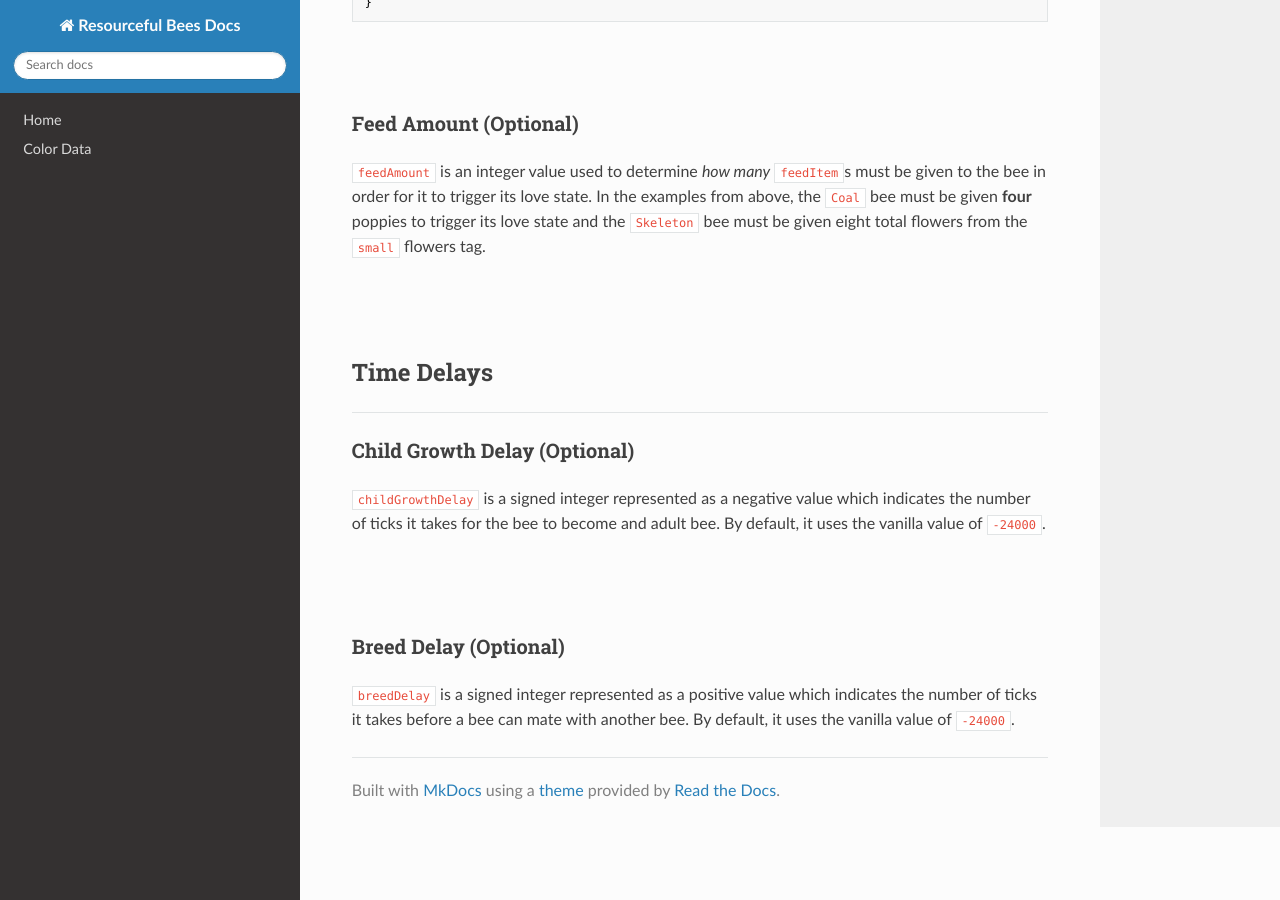
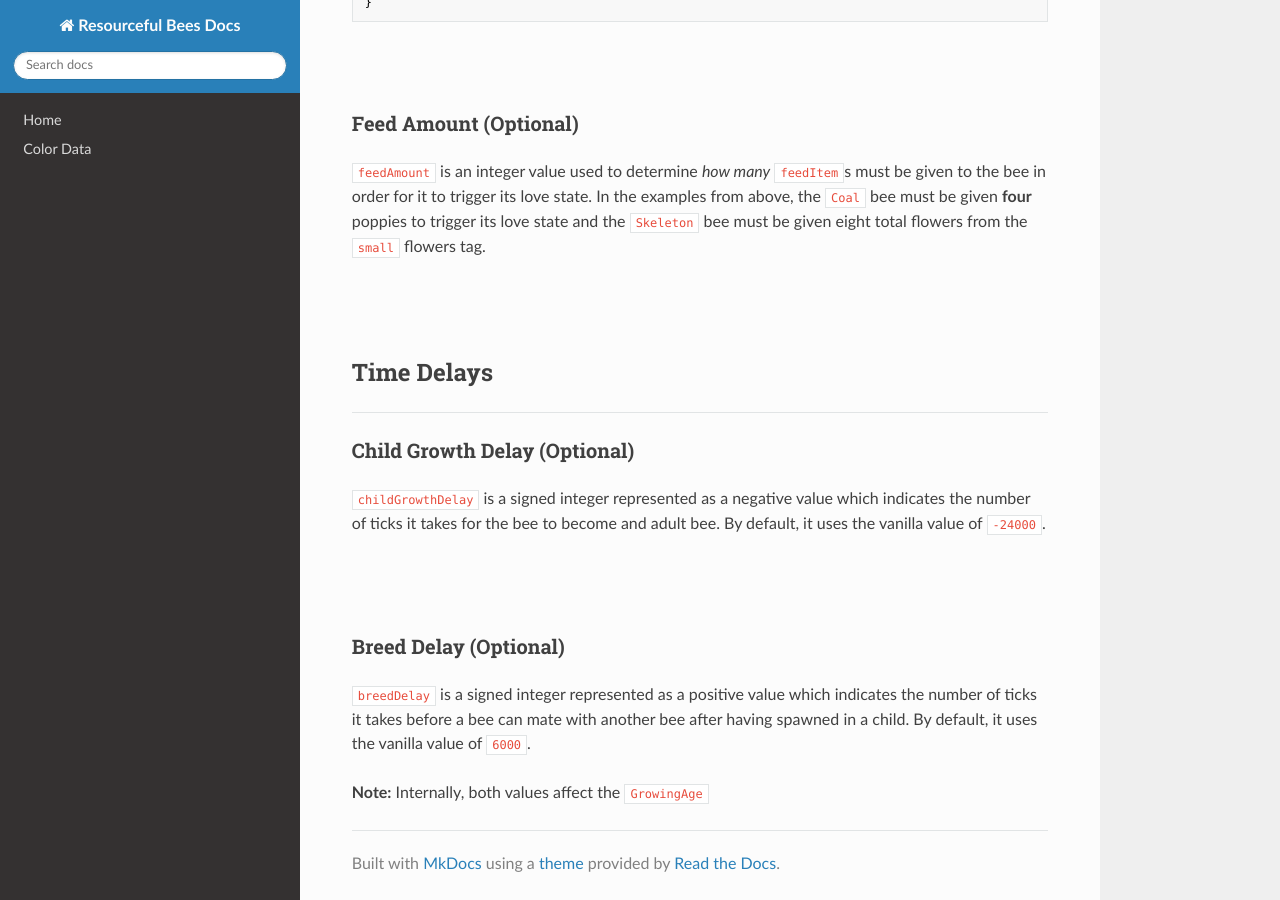
Before and after one commit to Team-Resourceful/ResourcefulBeesDocs, an MkDocs documentation site: the page built from docs/bee_data/breed_data.md, in a window 1280 px wide and 900 px high, scrolled down 2732 px. Built offline with MkDocs 1.6.1, drawn with Linux system fonts in a browser that asks for light colours; nearby versions of some CDN libraries.

Commit message:
docs/bee_data/breed_data.md updated from https://stackedit.io/

```diff
--- a/docs/bee_data/breed_data.md
+++ b/docs/bee_data/breed_data.md
@@ -129,9 +129,11 @@ Skeleton:
 
 ### **Breed Delay** (Optional)
 
-`breedDelay` is a signed integer represented as a positive value which indicates the number of ticks it takes before a bee can mate with another bee. By default, it uses the vanilla value of `-24000`.
+`breedDelay` is a signed integer represented as a positive value which indicates the number of ticks it takes before a bee can mate with another bee after having spawned in a child. By default, it uses the vanilla value of `6000`.
+
+**Note:** Internally, both values affect the `GrowingAge`
 <!--stackedit_data:
-eyJoaXN0b3J5IjpbOTI4NTg5NjgxLDI4NTc1Mzk2NiwtMTk5Mj
-k0NTQxOCwtMTExMzk3ODgxMCwxMDc4MDUwNTIsLTc1MzkxNzMw
-MSw4MTAwMTc3MTldfQ==
+eyJoaXN0b3J5IjpbMTI0MDQ0NTM1NCwyODU3NTM5NjYsLTE5OT
+I5NDU0MTgsLTExMTM5Nzg4MTAsMTA3ODA1MDUyLC03NTM5MTcz
+MDEsODEwMDE3NzE5XX0=
 -->
```
